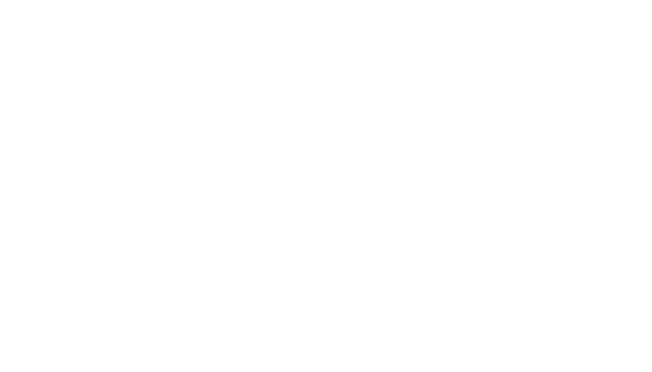
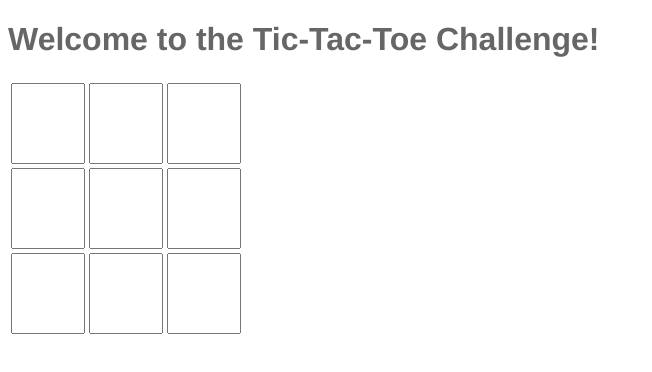
Before and after one commit to joshuadbaker/Tic-Tac-Toe, a plain HTML site: page index.html in a window 1280 px wide. Shown: the whole page, without its empty margins (0-652 px from the left). Drawn offline with nearby package versions, Linux system fonts and the light colour scheme.

Commit message:
inital html layout

```diff
--- a/css/style.css
+++ b/css/style.css
@@ -0,0 +1,10 @@
+h1 {
+	font-family: helvetica;
+	color: #666;
+}
+input {
+  display: inline-block;
+  padding: 20px;
+  width: 30px;
+  font-size: 2em;
+}
--- a/index.html
+++ b/index.html
@@ -6,6 +6,25 @@
 	<link rel="stylesheet" href="css/style.css">
 </head>
 <body>
+	<h1>Welcome to the Tic-Tac-Toe Challenge!</h1>
+	<table>
+  <tr>
+    <th><input type="text" id="1-1"></th>
+    <th><input type="text" id="1-2"></th>
+    <th><input type="text" id="1-3"></th>
+
+  </tr>
+  <tr>
+    <th><input type="text" id="2-1"></th>
+    <th><input type="text" id="2-2"></th>
+    <th><input type="text" id="2-3"></th>
+  </tr>
+  <tr>
+    <th><input type="text" id="3-1"></th>
+    <th><input type="text" id="3-2"></th>
+    <th><input type="text" id="3-3"></th>
+  </tr>
+</table>
 
 <script src="js/lib/jquery-2.1.3-min.js"></script>
 <script src="js/tic-tac-toe.js"></script>
```
